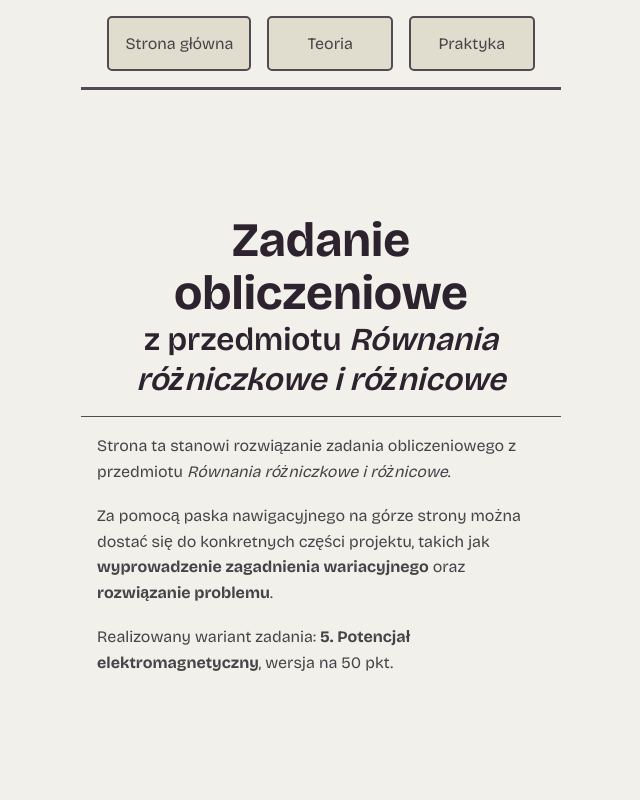
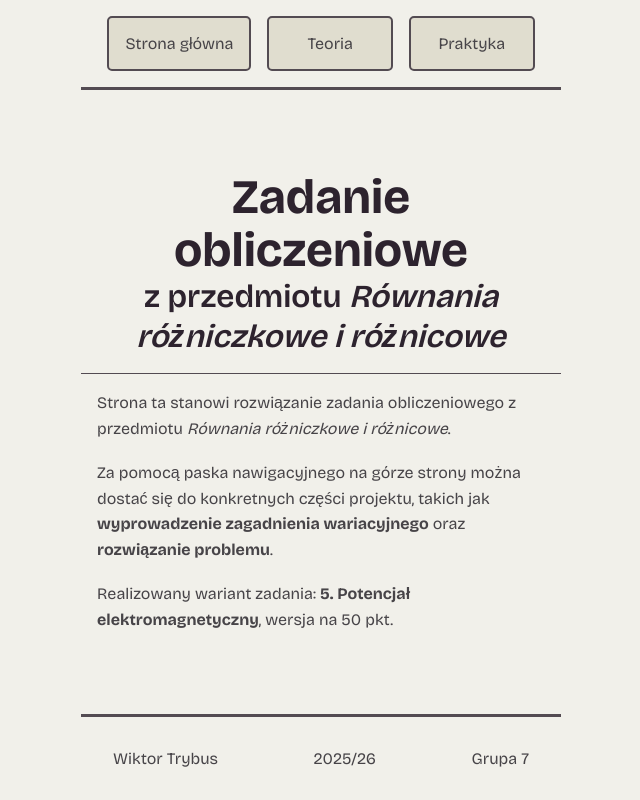
Before and after one commit to Veexeq/RRiR-Project, a React (Vite) app in the folder em_potential_solver/: page / in a window 1280 px wide. Shown: the whole page, without its empty margins (319-959 px from the left). Built offline with nearby package versions, Linux system fonts and the light colour scheme.

Commit message:
Added basic footer to the website

```diff
--- a/em_potential_solver/src/App.tsx
+++ b/em_potential_solver/src/App.tsx
@@ -1,6 +1,7 @@
 import { BrowserRouter, Routes, Route } from "react-router-dom";
 import Homepage from "./components/homepage/Homepage";
 import Navbar from "./components/navbar/Navbar";
+import Footer from "./components/footer/Footer";
 
 function App() {
 
@@ -11,6 +12,8 @@ function App() {
       <Routes>
         <Route path="/" element={<Homepage />} />
       </Routes>
+
+      <Footer />
     </BrowserRouter>
   )
 }
--- /dev/null
+++ b/em_potential_solver/src/components/footer/Footer.tsx
@@ -0,0 +1,13 @@
+import styles from './footer.module.css'
+
+function Footer() {
+  return (
+    <div className={styles.wrapper}>
+      <div className={styles.text}>Wiktor Trybus</div>
+      <div className={styles.text}>2025/26</div>
+      <div className={styles.text}>Grupa 7</div>
+    </div>
+  );
+}
+
+export default Footer;
--- /dev/null
+++ b/em_potential_solver/src/components/footer/footer.module.css
@@ -0,0 +1,22 @@
+:root {
+  --accent-line: #534B52;
+  --side-margin: 25rem;
+  --bg-ui: #E0DDCF;
+}
+
+.wrapper {
+  display: flex;
+  flex-flow: row nowrap;
+  gap: 1rem;
+  justify-content: space-between;
+
+  margin: 0 var(--side-margin);
+  padding: 1rem;
+
+  border-top: var(--accent-line) 3px solid;
+}
+
+.text {
+  padding: 1rem;
+  text-align: center;
+}
```
